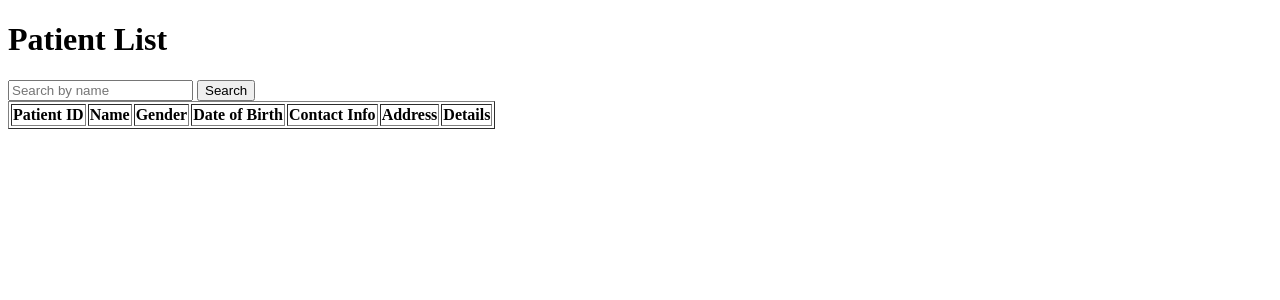
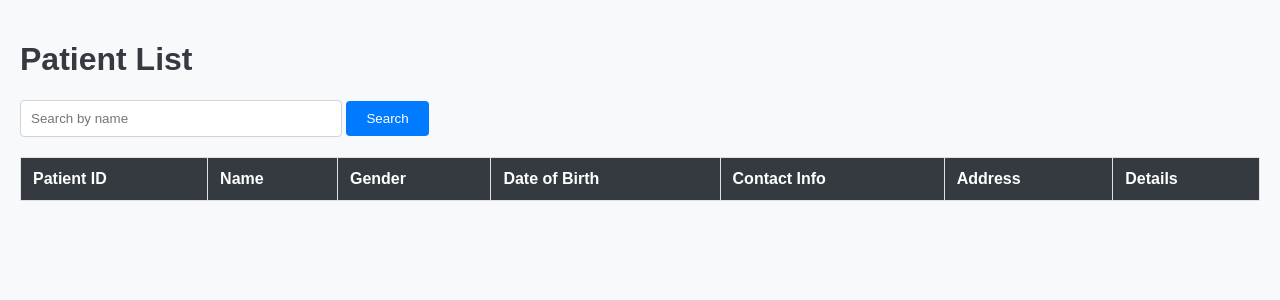
Before and after one commit to EnjunDu/jiruandatabase, a Django app: template MedicDataBase/Data_Manage/templates/patient.html in a window 1280 px wide. Shown: the top 300 px of the page. Run offline with Django 5.2, Linux system fonts and the light colour scheme; the template is opened without the code that fills it, so the values that code supplies are empty.

Commit message:
完成病人信息的显示，实现基础的界面美化 	modified:   MedicDataBase/Data_Manage/__pycache__/urls.cpython-311.pyc 	modified:   MedicDataBase/Data_Manage/__pycache__/views.cpython-311.pyc 	new file:   MedicDataBase/Data_Manage/templates/index.html 	modified:   MedicDataBase/Data_Manage/templates/patient.html 	modified:   MedicDataBase/Data_Manage/templates/patient_detail.html 	modified:   MedicDataBase/Data_Manage/urls.py 	modified:   MedicDataBase/Data_Manage/views.py 	modified:   MedicDataBase/MedicDataBase/__pycache__/urls.cpython-311.pyc 	modified:   MedicDataBase/MedicDataBase/urls.py 	modified:   table.txt

```diff
--- a/MedicDataBase/Data_Manage/templates/patient.html
+++ b/MedicDataBase/Data_Manage/templates/patient.html
@@ -2,6 +2,61 @@
 <html>
 <head>
     <title>Patient List</title>
+    <style>
+        body {
+            font-family: Arial, sans-serif;
+            background-color: #f8f9fa;
+            margin: 0;
+            padding: 20px;
+        }
+        h1 {
+            color: #343a40;
+        }
+        form {
+            margin-bottom: 20px;
+        }
+        input[type="text"] {
+            padding: 10px;
+            width: 300px;
+            border: 1px solid #ced4da;
+            border-radius: 4px;
+        }
+        button {
+            padding: 10px 20px;
+            background-color: #007bff;
+            color: white;
+            border: none;
+            border-radius: 4px;
+            cursor: pointer;
+        }
+        button:hover {
+            background-color: #0056b3;
+        }
+        table {
+            width: 100%;
+            border-collapse: collapse;
+            margin-top: 20px;
+        }
+        th, td {
+            padding: 12px;
+            border: 1px solid #dee2e6;
+            text-align: left;
+        }
+        th {
+            background-color: #343a40;
+            color: white;
+        }
+        tr:nth-child(even) {
+            background-color: #f2f2f2;
+        }
+        a {
+            color: #007bff;
+            text-decoration: none;
+        }
+        a:hover {
+            text-decoration: underline;
+        }
+    </style>
 </head>
 <body>
     <h1>Patient List</h1>
@@ -9,7 +64,7 @@
         <input type="text" name="q" placeholder="Search by name" value="{{ request.GET.q }}">
         <button type="submit">Search</button>
     </form>
-    <table border="1">
+    <table>
         <tr>
             <th>Patient ID</th>
             <th>Name</th>
--- a/MedicDataBase/Data_Manage/urls.py
+++ b/MedicDataBase/Data_Manage/urls.py
@@ -1,7 +1,11 @@
-from django.urls import path
+from django.urls import path , include
 from . import views
 
 urlpatterns = [
     path('patients/', views.patient_list, name='patient_list'),
     path('patients/<int:patient_id>/', views.patient_detail, name='patient_detail'),
+    path('patients/<int:patient_id>/pdf/<str:field_name>/', views.patient_pdf, name='patient_pdf'),
+    path('patients/image/<int:image_id>/', views.patient_image, name='patient_image'),
+    path('patients/device_pdf/<int:data_id>/', views.device_pdf, name='device_pdf'),
+     path('patients/genomic_data/<int:gene_id>/<str:field_name>/', views.genomic_data, name='genomic_data'),
 ]
--- a/MedicDataBase/MedicDataBase/urls.py
+++ b/MedicDataBase/MedicDataBase/urls.py
@@ -20,7 +20,5 @@ from data_manage import views
 
 urlpatterns = [
     path("admin/", admin.site.urls),
-    path('', include('data_manage.urls')),  # 替换为您的应用名称
-    path('patients/<int:patient_id>/pdf/<str:field_name>/', views.patient_pdf, name='patient_pdf'),
-    path('patients/image/<int:image_id>/', views.patient_image, name='patient_image'),
+    path('', include('data_manage.urls')),  # 确保应用名称为data_manage
 ]
--- a/table.txt
+++ b/table.txt
@@ -127,7 +127,7 @@ CREATE TABLE DeviceData (
 DataID: 使用 INT 类型，并设置为 AUTO_INCREMENT，以便自动生成唯一的 ID。它被定义为 PRIMARY KEY。
 PatientID: 使用 INT 类型，并定义为外键，引用 Patient 表中的 PatientID 字段。
 DeviceType: 使用 VARCHAR(100)，假设设备类型的最大长度为 100 个字符。
-DataContent: 使用 LONGBLOB 类型来存储数据内容的 PDF 文件。
+DataContent: 使用 LONGBLOB 类容的 PDF 文件。
 RecordDate: 使用 DATE 类型来存储记录日期。
 确保在创建 DeviceData 表之前，Patient 表已经存在，以便外键引用能够正确建立。
 
```
Also changed, not shown: MedicDataBase/Data_Manage/templates/patient_detail.html (+72 -3 lines), MedicDataBase/Data_Manage/views.py (+27 -2 lines), MedicDataBase/Data_Manage/templates/index.html (added).
